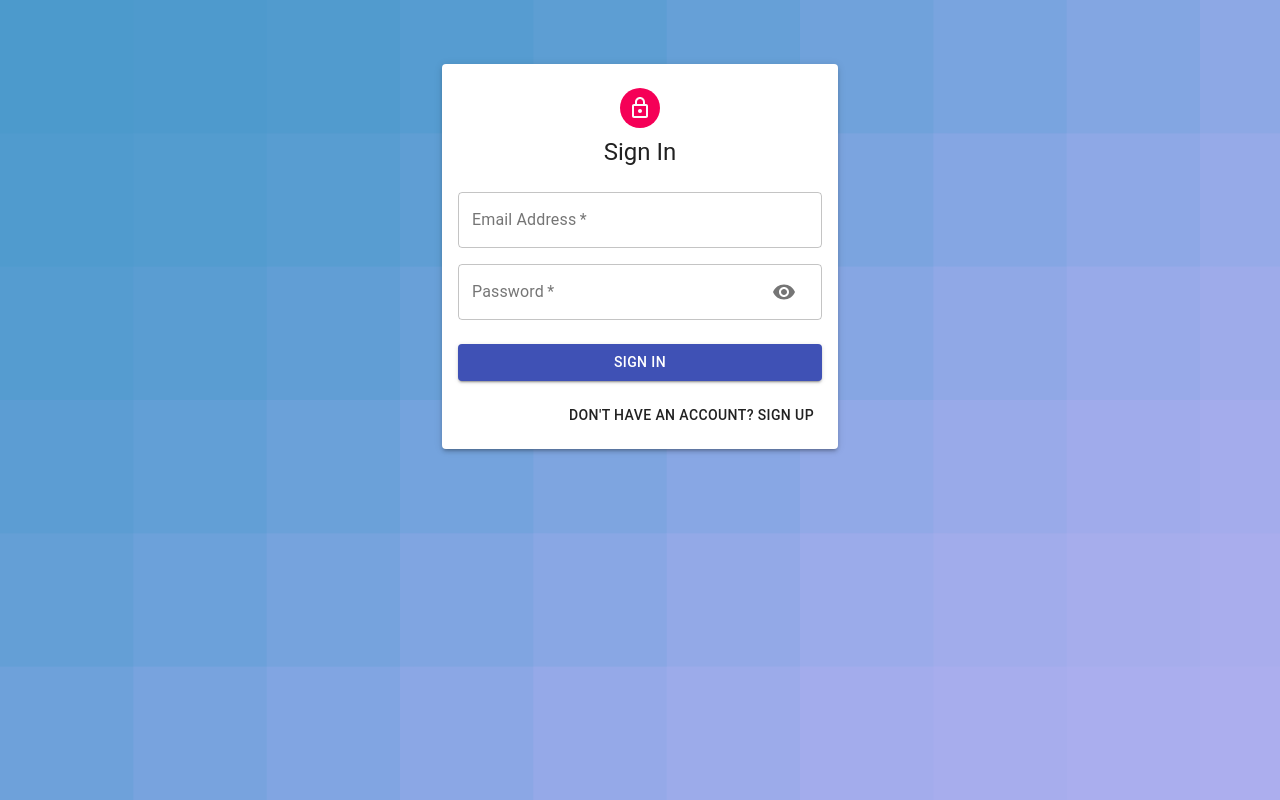
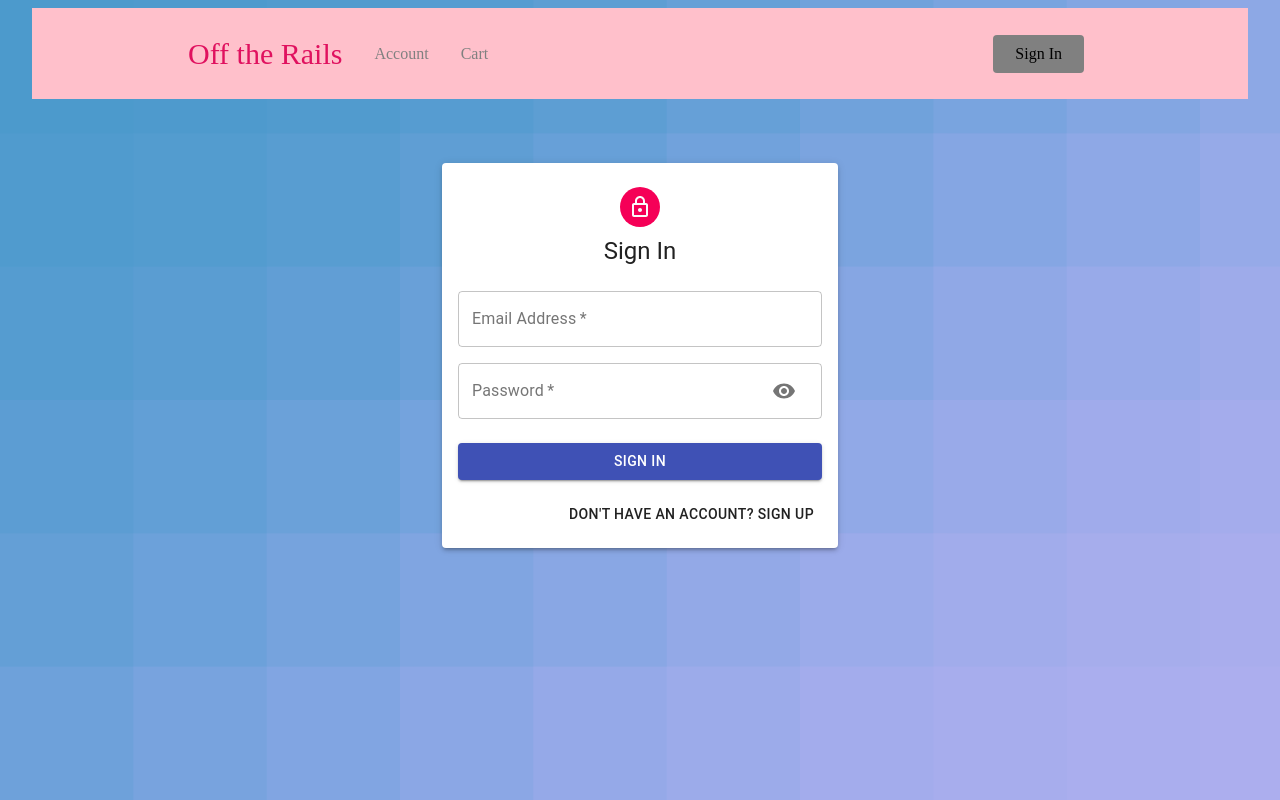
Before and after one commit to XuperBryan/OffTheRails_frontend, a React (Create React App) app in the folder client/: page /auth in a window 1280 px wide. Built offline with nearby package versions, Linux system fonts and the light colour scheme.

Commit message:
xz - added navigation bar to all pages, but no search bar yet

```diff
--- a/client/package.json
+++ b/client/package.json
@@ -11,11 +11,13 @@
     "axios": "^1.1.3",
     "react": "^17.0.2",
     "react-dom": "^17.0.2",
+    "react-icons": "^4.6.0",
     "react-redux": "^8.0.4",
     "react-router-dom": "^6.4.3",
     "react-scripts": "^3.3.0",
     "redux": "^4.2.0",
     "redux-thunk": "^2.4.1",
+    "styled-components": "^5.3.6",
     "web-vitals": "^2.1.4"
   },
   "scripts": {
--- a/client/src/App.js
+++ b/client/src/App.js
@@ -3,10 +3,12 @@
 import { BrowserRouter, Routes, Route } from 'react-router-dom';
 import Home from './components/Home/Home';
 import Auth from './components/Auth/Auth';
+import Navbar from './components/common/Navbar/Navbar';
 
 const App = () => (
     <BrowserRouter>
         <Container maxWidth="lg">
+            <Navbar />
             <Routes>
                 <Route path="/" exact element={<Home />}/>
                 <Route path="/auth" exact element={<Auth />}/>
--- /dev/null
+++ b/client/src/components/common/Navbar/Navbar.jsx
@@ -0,0 +1,37 @@
+import React from 'react';
+import {
+    Nav,
+    NavLink,
+    Bars,
+    NavMenu,
+    NavBtn,
+    NavBtnLink,
+    NavLinkLogo
+} from './NavbarElements';
+
+const Navbar = () => {
+    return (
+        <>
+            <Nav>
+                <Bars />
+
+                <NavMenu>
+                    <NavLinkLogo to='/' activeStyle>
+                        Off the Rails
+                    </NavLinkLogo>
+                    <NavLink to='/account' activeStyle>
+                        Account
+                    </NavLink>
+                    <NavLink to='/cart' activeStyle>
+                        Cart
+                    </NavLink>
+                </NavMenu>
+                <NavBtn>
+                    <NavBtnLink to='/auth'>Sign In</NavBtnLink>
+                </NavBtn>
+            </Nav>
+        </>
+    );
+};
+
+export default Navbar;
--- /dev/null
+++ b/client/src/components/common/Navbar/NavbarElements.jsx
@@ -0,0 +1,97 @@
+import { FaBars } from 'react-icons/fa';
+import { NavLink as NL, Link } from 'react-router-dom';
+import styled from 'styled-components';
+
+export const Nav = styled.nav`
+  background: #FFC0CB;
+  height: 85px;
+  display: flex;
+  justify-content: space-between;
+  padding: 0.2rem calc((100vw - 1000px) / 2);
+  z-index: 12;
+`;
+
+export const NavLink = styled(NL)`
+  color: #808080;
+  display: flex;
+  align-items: center;
+  text-decoration: none;
+  padding: 0 1rem;
+  height: 100%;
+  cursor: pointer;
+  &.active {
+    color: #000000;
+  }
+`;
+
+export const NavLinkLogo = styled(Link)`
+    color: #E0115F;
+    display: flex;
+    align-items: center;
+    text-decoration: none;
+    font-size: 30px;
+    padding: 0 1rem;
+    height: 100%;
+    cursor: pointer;
+    &.active {
+    color: #000000;
+    }
+`;
+
+export const Bars = styled(FaBars)`
+  display: none;
+  color: #808080;
+  @media screen and (max-width: 768px) {
+    display: block;
+    position: absolute;
+    top: 0;
+    right: 0;
+    transform: translate(-100%, 75%);
+    font-size: 1.8rem;
+    cursor: pointer;
+  }
+`;
+
+export const NavMenu = styled.div`
+  display: flex;
+  align-items: center;
+  margin-right: -24px;
+  /* Second Nav */
+  /* margin-right: 24px; */
+  /* Third Nav */
+  /* width: 100vw;
+  white-space: nowrap; */
+  @media screen and (max-width: 768px) {
+    display: none;
+  }
+`;
+
+export const NavBtn = styled.nav`
+  display: flex;
+  align-items: center;
+  margin-right: 24px;
+  /* Third Nav */
+  /* justify-content: flex-end;
+  width: 100vw; */
+  @media screen and (max-width: 768px) {
+    display: none;
+  }
+`;
+
+export const NavBtnLink = styled(Link)`
+  border-radius: 4px;
+  background: #808080;
+  padding: 10px 22px;
+  color: #000000;
+  outline: none;
+  border: none;
+  cursor: pointer;
+  transition: all 0.2s ease-in-out;
+  text-decoration: none;
+  margin-left: 24px;
+  &:hover {
+    transition: all 0.2s ease-in-out;
+    background: #fff;
+    color: #808080;
+  }
+`;
```
Also changed, not shown: 1 other file (tests, documents, lock files or other folders).
